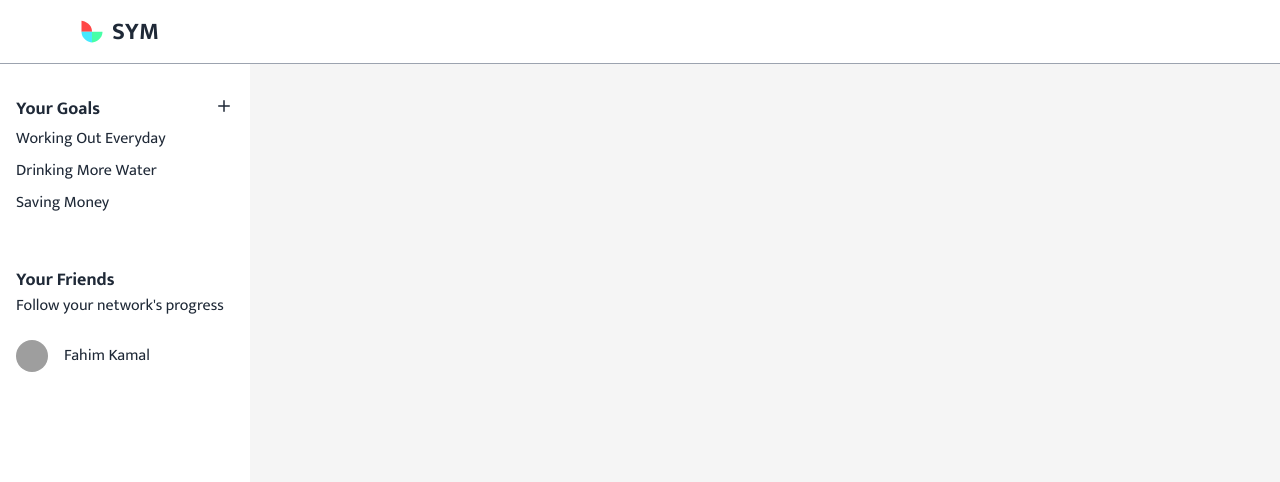
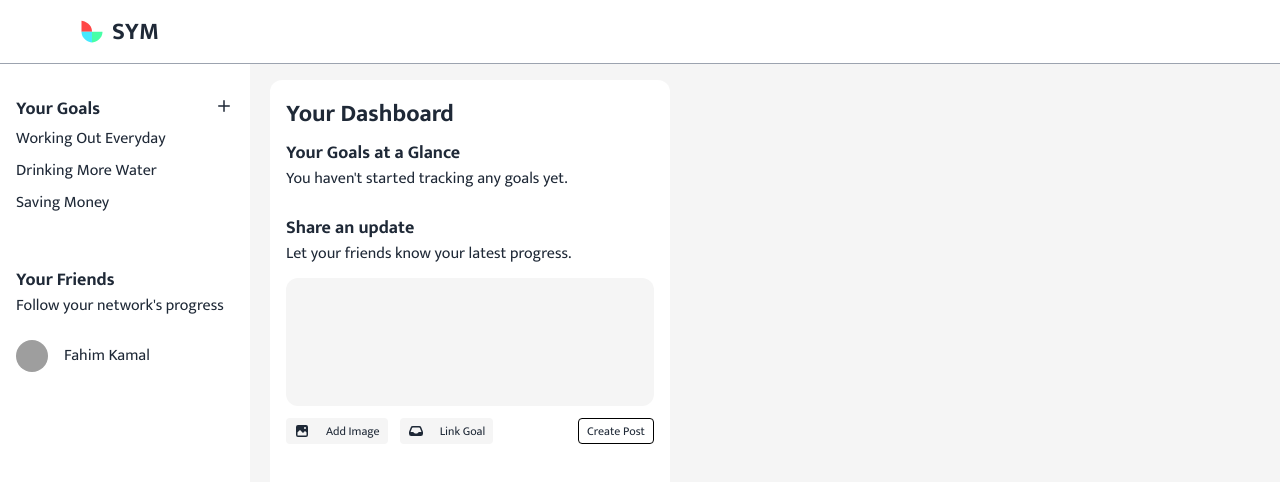
Before and after one commit to fahim-kamal/sym, a Next.js app: page /dashboard in a window 1280 px wide. Shown: the top 482 px of the page. Built offline with nearby package versions, Linux system fonts and the light colour scheme; grey boxes are pictures that could not be loaded.

Commit message:
feat: adds dashboard overview component

```diff
--- /dev/null
+++ b/src/app/dashboard/dashboardOverview.js
@@ -0,0 +1,59 @@
+import { AddIconButton, LinkIconButton } from "@/components/iconButton";
+import { CreatePostButton } from "@/components/textButton";
+
+function GoalSummary() {
+  const noGoalsMessage = "You haven't started tracking any goals yet. ";
+  return (
+    <div>
+      <h3>Your Goals at a Glance</h3>
+      <div>{noGoalsMessage}</div>
+    </div>
+  );
+}
+
+function PostCreatorButtonRow() {
+  return (
+    <div className="flex flex-row justify-between">
+      <div className="flex flex-row gap-x-3">
+        <AddIconButton />
+        <LinkIconButton />
+      </div>
+      <CreatePostButton />
+    </div>
+  );
+}
+
+function PostCreator() {
+  const createPostSubtitle = "Let your friends know your latest progress.";
+
+  return (
+    <div className="flex flex-col gap-y-3">
+      <div>
+        <h3>Share an update</h3>
+        <div>{createPostSubtitle}</div>
+      </div>
+      <textarea className="bg-sym_bg_gray w-full h-32 rounded-xl p-2 resize-none" />
+      <PostCreatorButtonRow />
+    </div>
+  );
+}
+
+function DashboardOverviewContent() {
+  return (
+    <div className="flex flex-col gap-y-6 ">
+      <GoalSummary />
+      <PostCreator />
+    </div>
+  );
+}
+
+export default function DashboardOverview() {
+  return (
+    <div className="bg-white mx-5 my-4 rounded-xl min-w-[400px]">
+      <div className="m-4 flex flex-col gap-2">
+        <h2>Your Dashboard</h2>
+        <DashboardOverviewContent />
+      </div>
+    </div>
+  );
+}
--- a/src/app/dashboard/page.js
+++ b/src/app/dashboard/page.js
@@ -1,13 +1,23 @@
 import SymHeader from "@/components/symHeader";
 import GoalList from "./goalList";
 import Sidebar from "./sidebar";
+import DashboardOverview from "./dashboardOverview";
 import ReactQueryProvider from "@/context/queryContext";
+
+function DashboardContent() {
+  return (
+    <div className="flex flex-row flex-1">
+      <Sidebar />
+      <DashboardOverview />
+    </div>
+  );
+}
 
 export default function Dashboard() {
   return (
     <div className="bg-sym_bg_gray h-dvh flex flex-col">
       <SymHeader />
-      <Sidebar />
+      <DashboardContent />
       <ReactQueryProvider>{/* <GoalList /> */}</ReactQueryProvider>
     </div>
   );
--- a/src/app/dashboard/sidebar.js
+++ b/src/app/dashboard/sidebar.js
@@ -29,7 +29,7 @@ function FriendsSidebarSection() {
 
 export default function Sidebar() {
   return (
-    <div className="w-[250px] py-4 flex flex-col gap-4 bg-white flex-1">
+    <div className="basis-[250px] grow-0 shirnk-0 py-4 flex flex-col gap-4 bg-white">
       <GoalsSection goals={testGoals} />
       <FriendsSidebarSection />
     </div>
--- a/src/app/layout.js
+++ b/src/app/layout.js
@@ -1,7 +1,7 @@
 import { Mukta } from "next/font/google";
 import "./globals.css";
 
-const mukta = Mukta({ weight: ["400", "700"], subsets: ["latin"] });
+const mukta = Mukta({ weight: ["400", "500", "700"], subsets: ["latin"] });
 
 export const metadata = {
   title: "SYM",
--- /dev/null
+++ b/src/components/iconButton.js
@@ -0,0 +1,19 @@
+import ImgIcon from "./imgIcon";
+import InboxIcon from "./inboxIcon";
+
+export function AddIconButton() {
+  return <IconButton icon={<ImgIcon />} text="Add Image" />;
+}
+
+export function LinkIconButton() {
+  return <IconButton icon={<InboxIcon />} text="Link Goal" />;
+}
+
+export default function IconButton({ icon, text }) {
+  return (
+    <div className="px-2 py-1 grid w-max rounded grid-flow-col auto-cols-max gap-x-4 items-center  bg-sym_bg_gray">
+      {icon}
+      <div className="text-xs">{text}</div>
+    </div>
+  );
+}
--- /dev/null
+++ b/src/components/imgIcon.js
@@ -0,0 +1,16 @@
+export default function ImgIcon() {
+  return (
+    <svg
+      xmlns="http://www.w3.org/2000/svg"
+      viewBox="0 0 16 16"
+      fill="currentColor"
+      className="size-4"
+    >
+      <path
+        fillRule="evenodd"
+        d="M2 4a2 2 0 0 1 2-2h8a2 2 0 0 1 2 2v8a2 2 0 0 1-2 2H4a2 2 0 0 1-2-2V4Zm10.5 5.707a.5.5 0 0 0-.146-.353l-1-1a.5.5 0 0 0-.708 0L9.354 9.646a.5.5 0 0 1-.708 0L6.354 7.354a.5.5 0 0 0-.708 0l-2 2a.5.5 0 0 0-.146.353V12a.5.5 0 0 0 .5.5h8a.5.5 0 0 0 .5-.5V9.707ZM12 5a1 1 0 1 1-2 0 1 1 0 0 1 2 0Z"
+        clipRule="evenodd"
+      />
+    </svg>
+  );
+}
--- /dev/null
+++ b/src/components/inboxIcon.js
@@ -0,0 +1,16 @@
+export default function InboxIcon() {
+  return (
+    <svg
+      xmlns="http://www.w3.org/2000/svg"
+      viewBox="0 0 16 16"
+      fill="currentColor"
+      className="size-4"
+    >
+      <path
+        fillRule="evenodd"
+        d="M4.784 3A2.25 2.25 0 0 0 2.68 4.449L1.147 8.475A2.25 2.25 0 0 0 1 9.276v1.474A2.25 2.25 0 0 0 3.25 13h9.5A2.25 2.25 0 0 0 15 10.75V9.276c0-.274-.05-.545-.147-.801l-1.534-4.026A2.25 2.25 0 0 0 11.216 3H4.784Zm-.701 1.983a.75.75 0 0 1 .7-.483h6.433a.75.75 0 0 1 .701.483L13.447 9h-2.412a1 1 0 0 0-.832.445l-.406.61a1 1 0 0 1-.832.445h-1.93a1 1 0 0 1-.832-.445l-.406-.61A1 1 0 0 0 4.965 9H2.553l1.53-4.017Z"
+        clipRule="evenodd"
+      />
+    </svg>
+  );
+}
--- /dev/null
+++ b/src/components/textButton.js
@@ -0,0 +1,11 @@
+export default function TextButton({ text }) {
+  return (
+    <div className="px-2 py-1 grid w-max rounded grid-flow-col auto-cols-max gap-x-4 items-center border border-black">
+      <div className="text-xs">{text}</div>
+    </div>
+  );
+}
+
+export function CreatePostButton() {
+  return <TextButton text="Create Post" />;
+}
--- a/tailwind.config.js
+++ b/tailwind.config.js
@@ -17,6 +17,10 @@ module.exports = {
     require("daisyui"),
     plugin(function ({ addBase, theme }) {
       addBase({
+        h2: {
+          fontSize: 24,
+          fontWeight: "bold",
+        },
         h3: {
           fontSize: 18,
           fontWeight: "bold",
```
